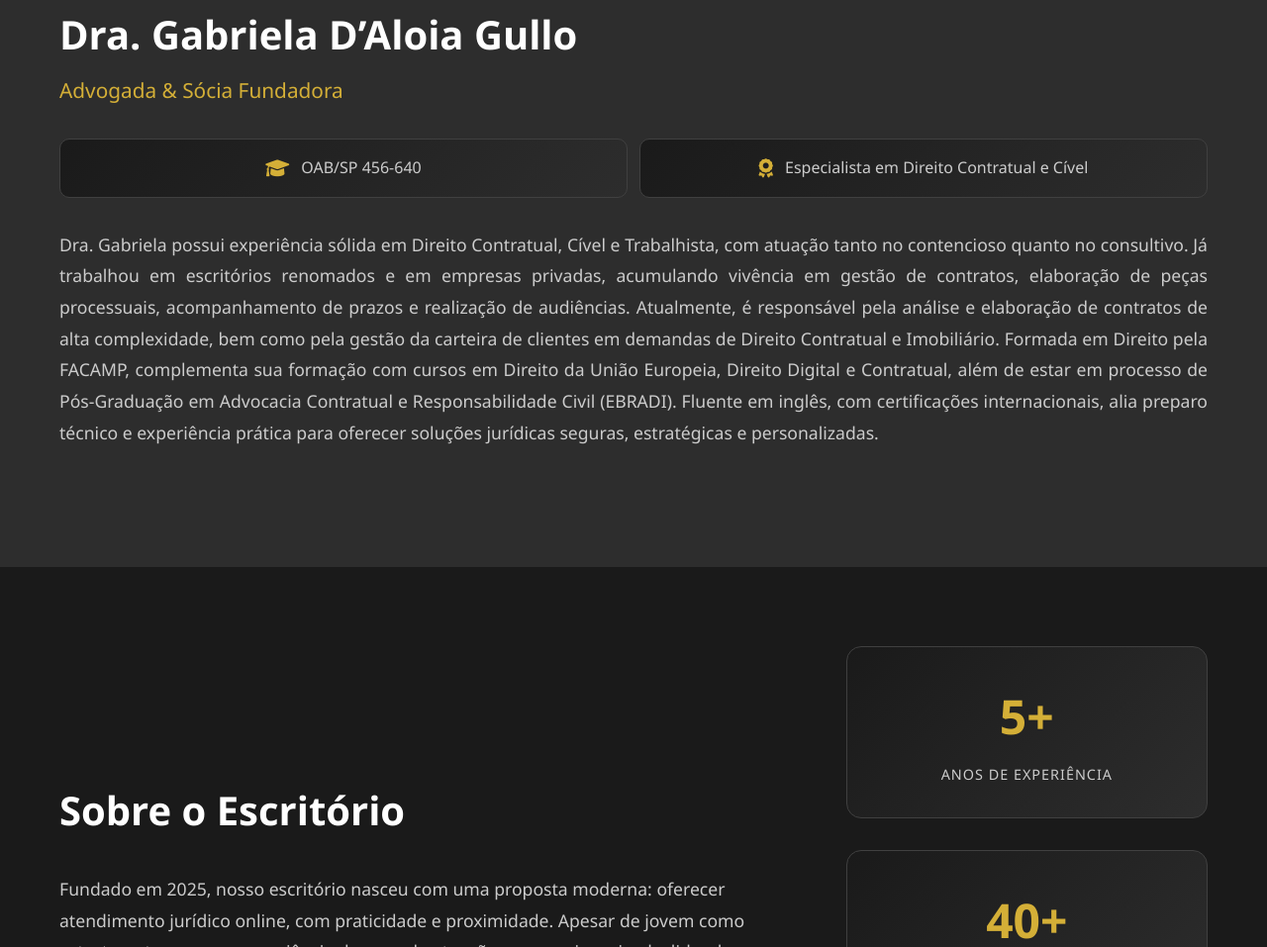
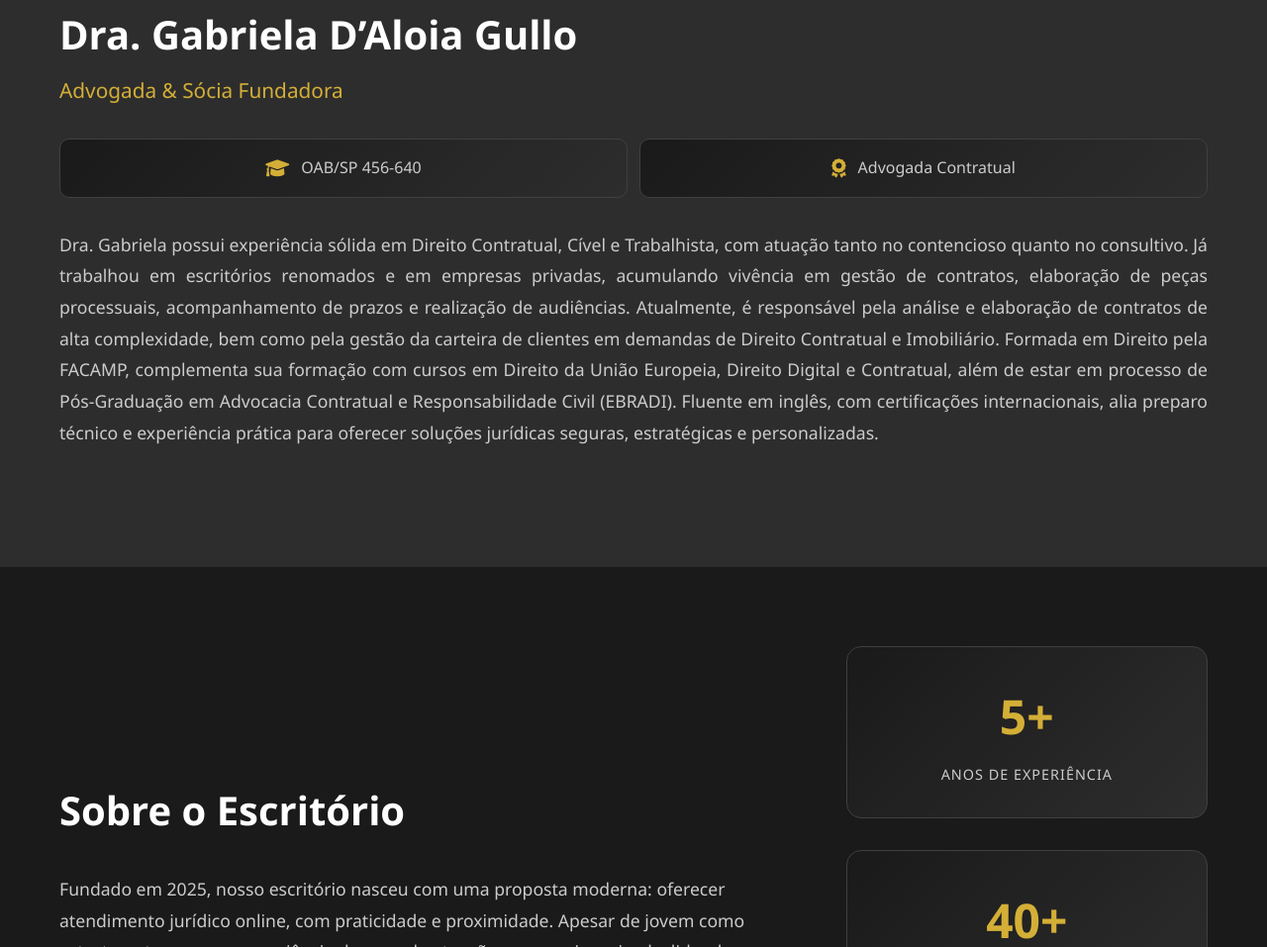
Before and after one commit to ViniciusFreitas06/site-advogado, a plain HTML site: page index.html in a window 1280 px wide. Shown: the part 2519-3476 px from the top of the page at 99% size. Drawn offline with Linux system fonts and the light colour scheme.

Commit message:
Mudando textos

```diff
--- a/index.html
+++ b/index.html
@@ -154,7 +154,7 @@ Formado em Direito pela UNIMEP, com Pós-Graduação em Direito Tributário pela
             </div>
             <div class="credential">
                 <i class="fas fa-award"></i>
-                <span>Especialista em Direito Contratual e Cível</span>
+                <span>Advogada Contratual</span>
             </div>
             </div>
 
```
